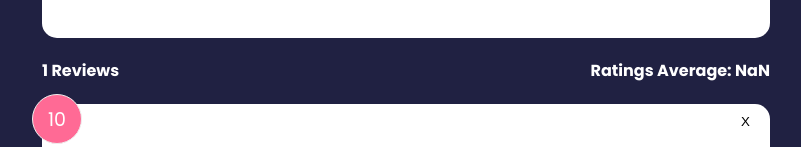
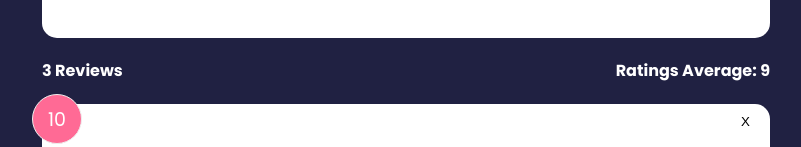
Before and after one commit to markpackham/svelte2021feedback_app, a Svelte app: page / in a window 1280 px wide. Shown: the part 380-527 px from the top of the page, without its empty margins (234-1035 px from the left). Built offline with nearby package versions, Linux system fonts and the light colour scheme.

Commit message:
use stores for FeedbackStats
https://youtu.be/3TVy6GdtNuQ?t=4670

```diff
--- a/src/App.svelte
+++ b/src/App.svelte
@@ -4,8 +4,7 @@ import FeedbackList from './components/FeedbackList.svelte'
 import FeedbackStats from './components/FeedbackStats.svelte'
 export let feedback = [{}]
 
-$: count = feedback.length
-$: average = feedback.reduce((a, {rating})=> a + rating,0) / count
+
 
 const addFeedback = (e) =>{
   const newFeedback = e.detail
@@ -20,7 +19,8 @@ const addFeedback = (e) =>{
 
 <main class="container">
 <FeedbackForm on:add-feedback={addFeedback} />
-<FeedbackStats {count} {average} />
+<!-- <FeedbackStats {count} {average} /> -->
+<FeedbackStats />
 <!-- <FeedbackList on:delete-feedback={deleteFeedback}/> -->
 <FeedbackList />
 </main>
--- a/src/components/FeedbackStats.svelte
+++ b/src/components/FeedbackStats.svelte
@@ -1,6 +1,12 @@
 <script>
-  export let count
-  export let average
+  import {FeedbackStore} from '../stores'
+  // export let count
+  // export let average
+
+// $: count = feedback.length
+// $: average = feedback.reduce((a, {rating})=> a + rating,0) / count
+$: count = $FeedbackStore.length
+$: average = $FeedbackStore.reduce((a, {rating})=> a + rating,0) / count
 </script>
 
 <div class="feedback-stats">
```
